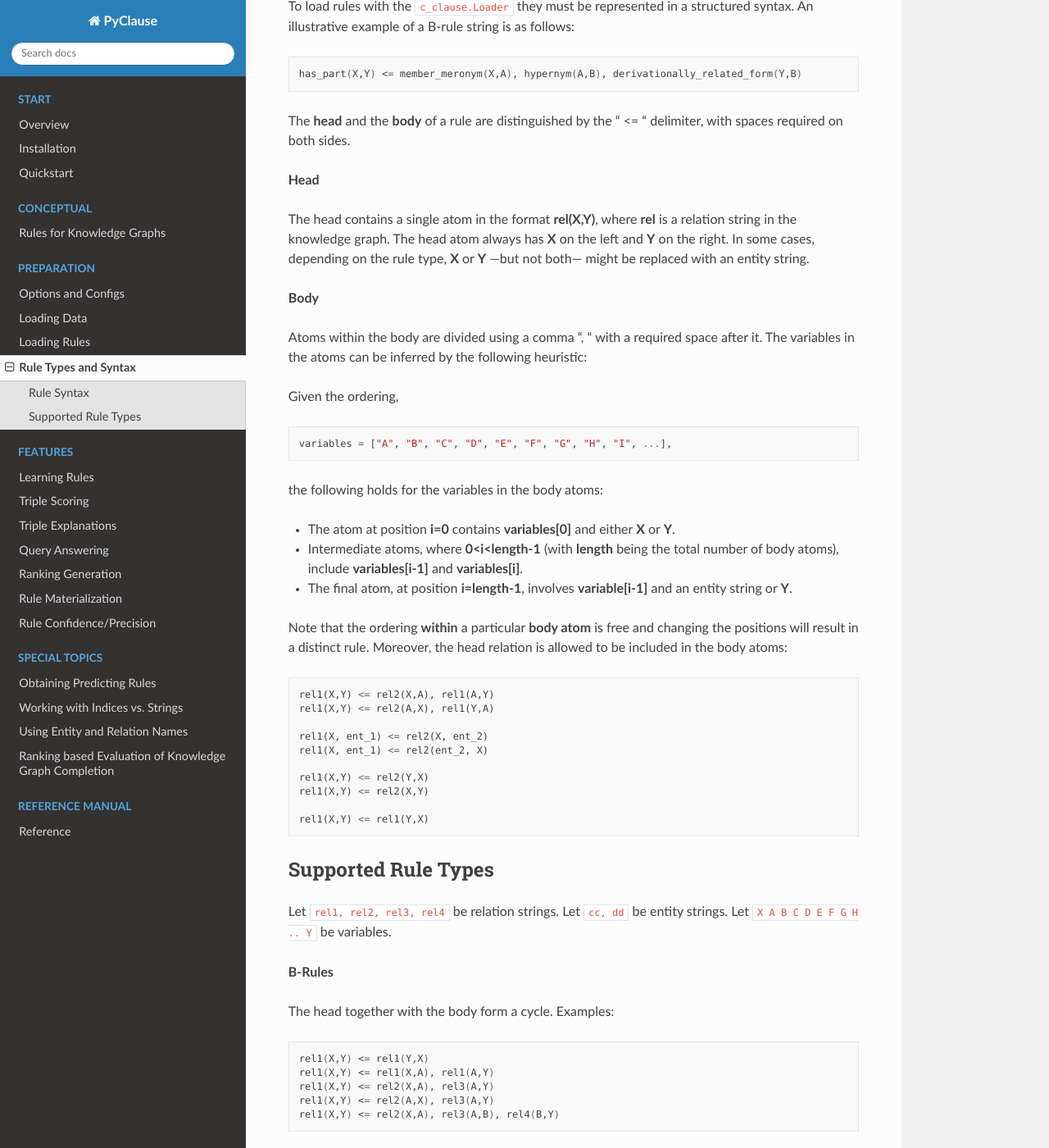
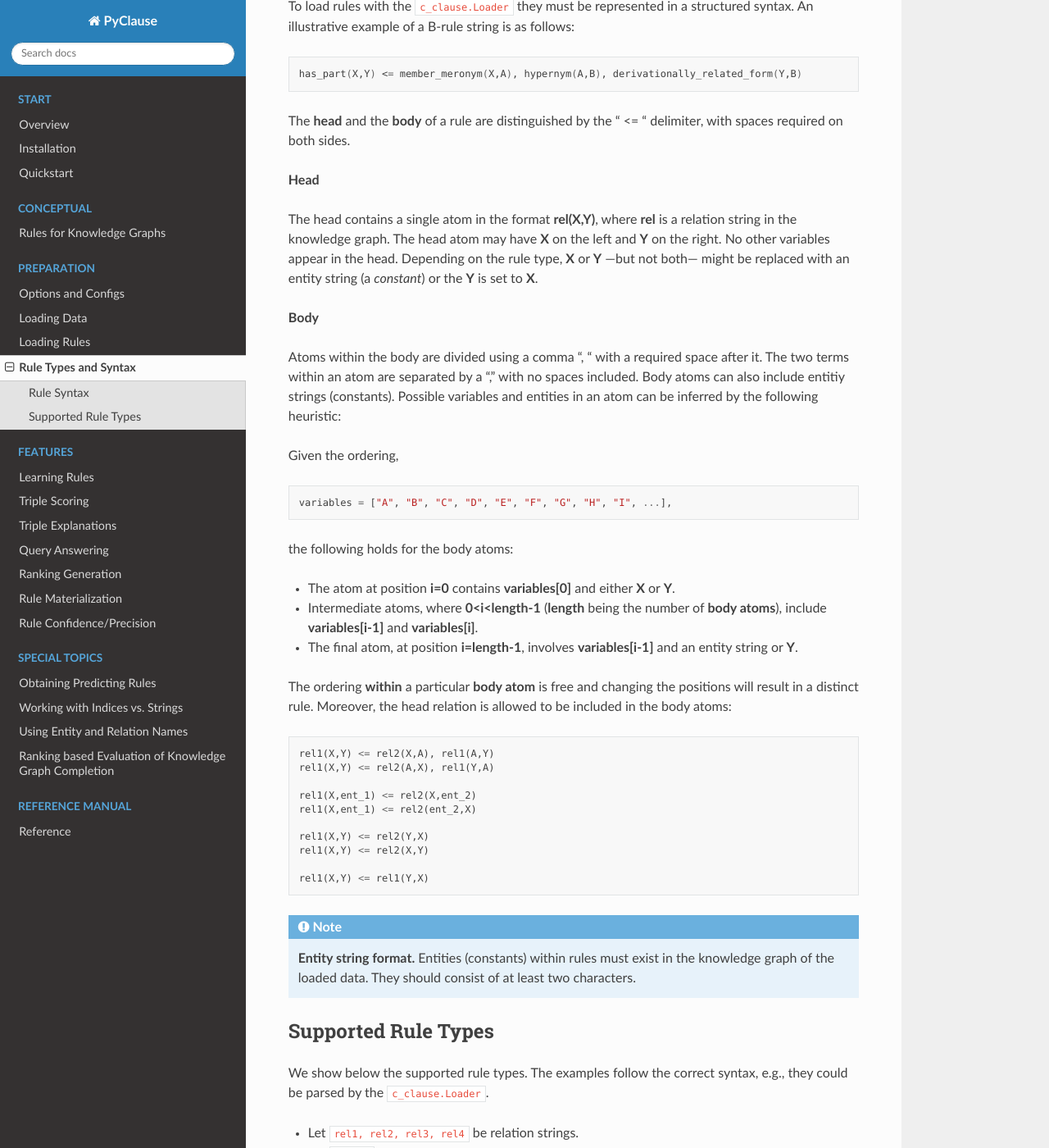
Before and after one commit to symbolic-kg/PyClause, a Sphinx documentation site: the page built from docs/data/rule_types.rst, in a window 1280 px wide and 1400 px high, scrolled down 268 px. Shown: the whole window at 82% size. Built offline with Sphinx 7.4.7 and the Read the Docs theme 2.0.0, drawn with Linux system fonts in a browser that asks for light colours; some of the changed text lies outside the part shown.

Commit message:
Update docs

```diff
--- a/docs/conceptual/rules.rst
+++ b/docs/conceptual/rules.rst
@@ -40,7 +40,7 @@ are the *rule bodies* and
 
 are the respective rule heads.
 
-A collection of rules is mostly associated with a knowlede graph (KG). We define a KG to be a collection of **(subject, rel, object)** triples, where *subject* and *object* are entities and *rel* is a relation. There is a direct correspondence between the atoms we used in the notation above and the KG triples, e.g., we can think of a ground atom **speaks(Anna, English)** as of a knowledge graph triple **(anna, speaks, english)** we will simply refer to *triples* for both notations.
+A collection of rules is mostly associated with a knowlede graph (KG). We define a KG to be a collection of **(subject, rel, object)** triples, where *subject* and *object* are entities and *rel* is a relation. There is a direct correspondence between the atoms we used in the notation above and the KG triples, e.g., we can think of a ground atom **speaks(anna, english)** as of a knowledge graph triple **(anna, speaks, english)** we will simply refer to *triples* for both notations.
 
 
 Rule Confidences
--- a/docs/data/rule_types.rst
+++ b/docs/data/rule_types.rst
@@ -18,11 +18,12 @@ The **head** and the **body** of a rule are distinguished by the " <= " delimite
 **Head**
 
 The head contains a single atom in the format **rel(X,Y)**, where **rel** is a relation string in the knowledge graph.
-The head atom always has **X** on the left and **Y** on the right. In some cases, depending on the rule type, **X** or **Y** —but not both— might be replaced with an entity string.
+The head atom may have **X** on the left and **Y** on the right. No other variables appear in the head. Depending on the rule type, **X** or **Y** —but not both— might be replaced with an entity string (a *constant*) or the **Y** is set to **X**.
+
 
 **Body**
 
-Atoms within the body are divided using a comma ", " with a required space after it. The variables in the atoms can be inferred by the following heuristic:
+Atoms within the body are divided using a comma ", " with a required space after it. The two terms within an atom are separated by a "," with no spaces included. Body atoms can also include entitiy strings (constants). Possible variables and entities in an atom can be inferred by the following heuristic:
 
 Given the ordering,
 
@@ -30,39 +31,42 @@ Given the ordering,
 
    variables = ["A", "B", "C", "D", "E", "F", "G", "H", "I", ...],
 
-the following holds for the variables in the body atoms:
+the following holds for the body atoms:
 
 - The atom at position **i=0** contains **variables[0]** and either **X** or **Y**.
-- Intermediate atoms, where **0<i<length-1** (with **length** being the total number of body atoms), include **variables[i-1]** and **variables[i]**.
-- The final atom, at position **i=length-1**, involves **variable[i-1]** and an entity string or **Y**.
+- Intermediate atoms, where **0<i<length-1** (**length** being the number of **body atoms**), include **variables[i-1]** and **variables[i]**.
+- The final atom, at position **i=length-1**, involves **variables[i-1]** and an entity string or **Y**.
 
-Note that the ordering **within** a particular **body atom** is free and changing the positions will result in a distinct rule. Moreover, the head relation is allowed to be included in the body atoms:
+The ordering **within** a particular **body atom** is free and changing the positions will result in a distinct rule. Moreover, the head relation is allowed to be included in the body atoms:
 
 .. code-block:: python
 
   rel1(X,Y) <= rel2(X,A), rel1(A,Y)
   rel1(X,Y) <= rel2(A,X), rel1(Y,A)
 
-  rel1(X, ent_1) <= rel2(X, ent_2)
-  rel1(X, ent_1) <= rel2(ent_2, X)
+  rel1(X,ent_1) <= rel2(X,ent_2)
+  rel1(X,ent_1) <= rel2(ent_2,X)
 
   rel1(X,Y) <= rel2(Y,X)
   rel1(X,Y) <= rel2(X,Y)
 
   rel1(X,Y) <= rel1(Y,X)
 
+.. note::
 
+   **Entity string format.** Entities (constants) within rules must exist in the knowledge graph of the loaded data. They should consist of at least two characters.
 
 Supported Rule Types
 ~~~~~~~~~~~~~~~~~~~~
+We show below the supported rule types. The examples follow the correct syntax, e.g., they could be parsed by the ``c_clause.Loader``.
 
-Let ``rel1, rel2, rel3, rel4`` be relation strings.
-Let ``cc, dd`` be entity strings.
-Let ``X A B C D E F G H .. Y`` be variables.
+- Let ``rel1, rel2, rel3, rel4`` be relation strings.
+- Let ``cc, dd`` be entity strings.
+- Let ``X A B C D E F G H .. Y`` be variable strings.
 
 **B-Rules**
 
-The head together with the body form a cycle. Examples:
+The head together with the body form a cycle. Any length supported. Examples:
 
 .. code-block:: bash
 
@@ -74,7 +78,7 @@ The head together with the body form a cycle. Examples:
 
 **U_c Rules**
 
-One entity constant in the head and one in the body (either for **X** or **Y**). Note that **Y** is contained in the first atom if **X** is substituted. It is allowed that **cc** and **dd** are the same entity. Examples:
+One entity constant in the head and one in the body (either for **X** or **Y**). Note that **Y** is contained in the first atom if **X** is substituted. It is allowed that **cc** and **dd** are the same entity. Any length supported. Examples:
 
 .. code-block:: bash
 
@@ -90,7 +94,7 @@ One entity constant in the head and one in the body (either for **X** or **Y**).
 
 **U_d Rules**
 
-One entity constant in the head no entity constant in the body. Note that the variables in the body follow the generic heuristic above without having a **Y** or entitiy in the last atom. Examples:
+One entity constant in the head no entity constant in the body. Note that the variables in the body follow the generic heuristic above for intermediate atoms without having a **Y** or entitiy in the last atom. Any length supported. Examples:
 
 .. code-block:: bash
 
@@ -108,7 +112,7 @@ One entity constant in the head no entity constant in the body. Note that the va
 
 **Zero (Z)-Rules**
 
-This rule type is directed. The first rule only makes prediction in tail direction given a head=X and vice versa for the second rule. It can not be used for triple scoring.
+This rule type is directed and has no length. The first rule only makes prediction in tail direction given a head=X and vice versa for the second rule. It can not be used for triple scoring.
 
 Examples:
 
```
Also changed, not shown: docs/data/loading_rules.rst (+33 -10 lines).
